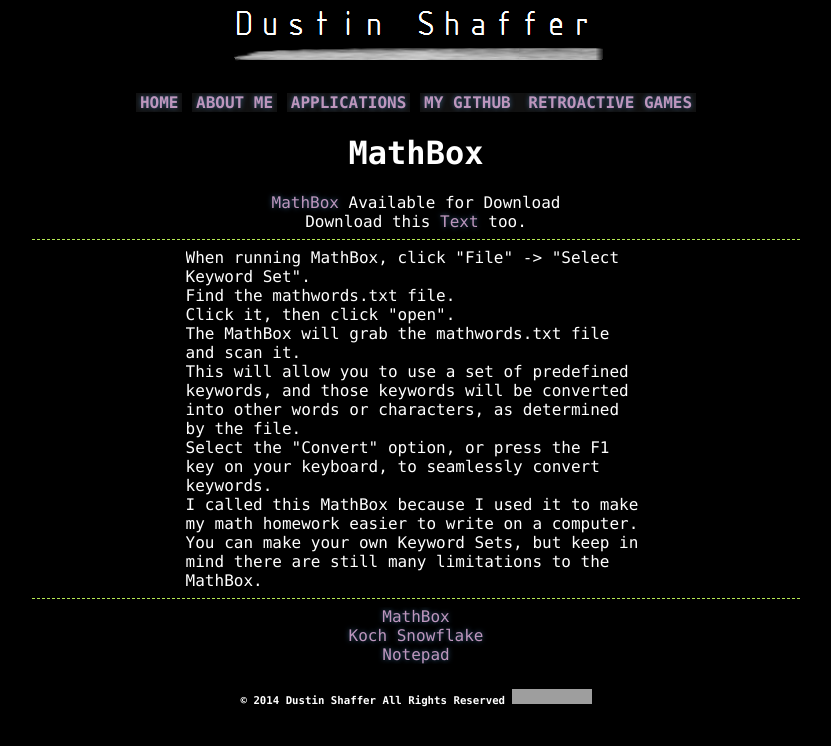
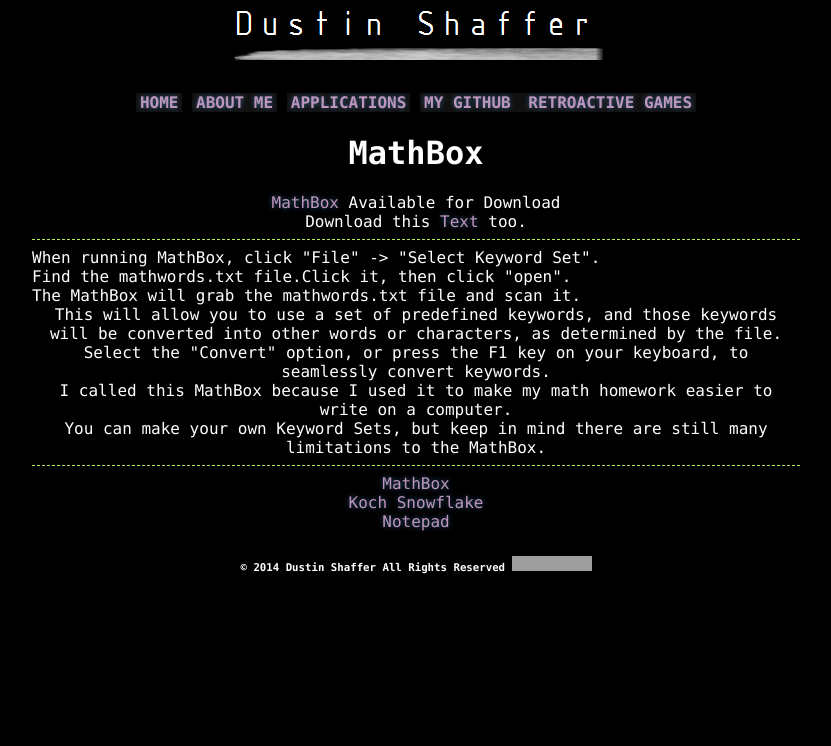
Before and after one commit to misterdustinface/misterdustinface.github.io, a Jekyll site: the page built from _posts/2014-2-13-mathbox.md, in a window 1280 px wide. Shown: the top 746 px of the page, without its empty margins (224-1055 px from the left). Built offline with Jekyll 4.4.1, drawn with Linux system fonts in a browser that asks for light colours; nearby versions of some CDN libraries; a style sheet for code colours, icons or effects is not loaded; grey boxes are pictures that could not be loaded.

Commit message:
Update 2014-2-13-mathbox.md

```diff
--- a/_posts/2014-2-13-mathbox.md
+++ b/_posts/2014-2-13-mathbox.md
@@ -12,7 +12,7 @@
 
 ---
 
-<div class="container">
+<div class="paper">
 <ul id="essay">
 <li>When running MathBox, click "File" -> "Select Keyword Set".</li>
 <li>Find the mathwords.txt file.</li>
```
